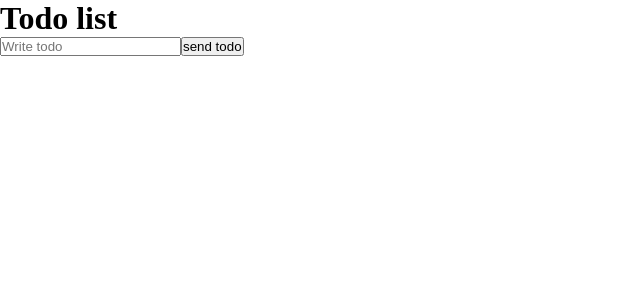
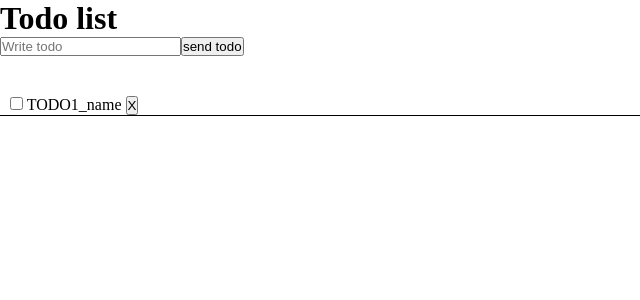
Before and after one commit to izik461/alx_JS1, a React (Vite) app in the folder zadanie1/: page / in a window 1280 px wide. Shown: the top 300 px of the page, without its empty margins (0-640 px from the left). Built offline with nearby package versions, Linux system fonts and the light colour scheme; data requests are answered from the project's data file.

Commit message:
Getting todos from json-server

```diff
--- a/zadanie1/data/todos.json
+++ b/zadanie1/data/todos.json
@@ -1,3 +1,7 @@
 {
-   "todos": []
+   "todos": [{
+      "uuid": "1234567890",
+      "name": "TODO1_name",
+      "checked": false
+   }]
 }
--- a/zadanie1/src/components/App/App.jsx
+++ b/zadanie1/src/components/App/App.jsx
@@ -51,20 +51,20 @@ const App = () => {
   }, []);
 
   const loadTodos = () => {
-    // window.fetch('http://localhost:3003/todos')
-    //   .then(response => {
-    //     console.log('Received response: ', response)
-    //     const todosFromJsonServer = JSON.parse(response.json());
-    //     console.log('parsed todos: ', todosFromJsonServer);
-    //     setTodos(todosFromJsonServer);
-    //   })
-    //   .catch(error => {
-    //     console.error('An error occured while fetching todos :( ', error)
-    //     // setTodos() //TODO:JS?
-    //   })
-
-    // // const todosFromLS = JSON.parse(localStorage.getItem('todos')) ?? [];
-    // // setTodos(todosFromLS);
+    window.fetch('http://localhost:3003/todos')
+      .then(response => {
+        // console.log('Received response: ', response)
+        return response.json();
+      })
+      .then(data => {
+        console.log('Jerzyk Received data: ', data)
+        setTodos(data)
+      })
+      .catch(error => {
+        console.error('An error occured while fetching todos :( ', error)
+        setTodos([])
+      })
+    setTodos([])
   }
 
   const saveTodos = (newTodos) => {
@@ -95,7 +95,6 @@ const App = () => {
     ];
 
     setTodos(newTodos);
-    // todos bedzie jeszcze stare !!
     localStorage.setItem('todos', JSON.stringify(newTodos));
 
 
```
